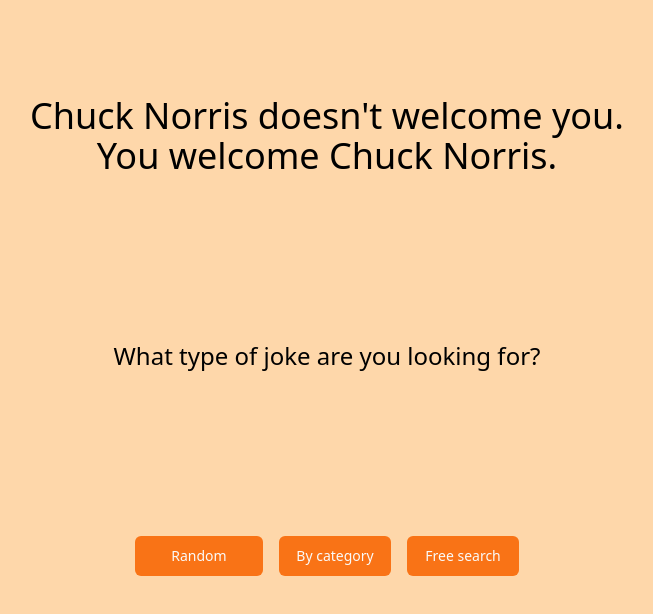
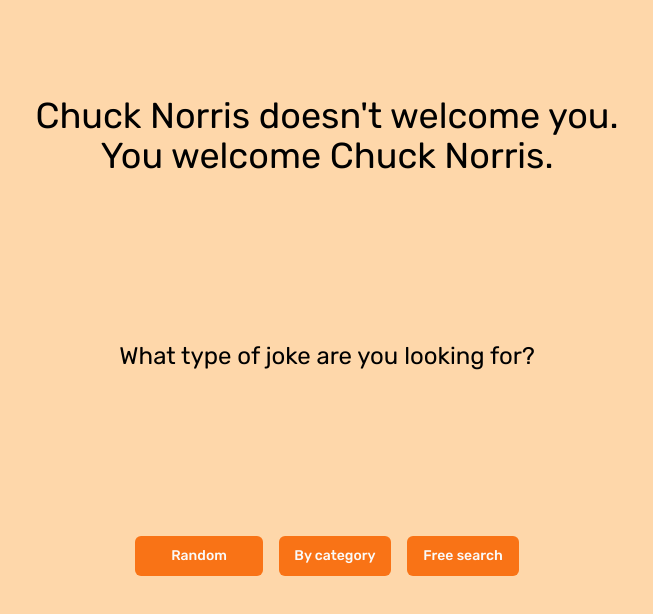
Before and after one commit to maarceloBjr/chuck-norris-facts, a Next.js app: page / in a window 1280 px wide. Shown: the top 614 px of the page, without its empty margins (313-966 px from the left). Built offline with nearby package versions, Linux system fonts and the light colour scheme.

Commit message:
feat: add new font

```diff
--- a/styles/globals.css
+++ b/styles/globals.css
@@ -1,4 +1,5 @@
-@tailwind base;
+  @import url('https://fonts.googleapis.com/css2?family=Rubik:ital,wght@0,300..900;1,300..900&display=swap');
+  @tailwind base;
   @tailwind components;
   @tailwind utilities;
 
--- a/tailwind.config.ts
+++ b/tailwind.config.ts
@@ -18,6 +18,9 @@
       },
     },
     extend: {
+      fontFamily: {
+        sans: ["Rubik", "sans-serif"],
+      },
       colors: {
         border: "hsl(var(--border))",
         input: "hsl(var(--input))",
```
